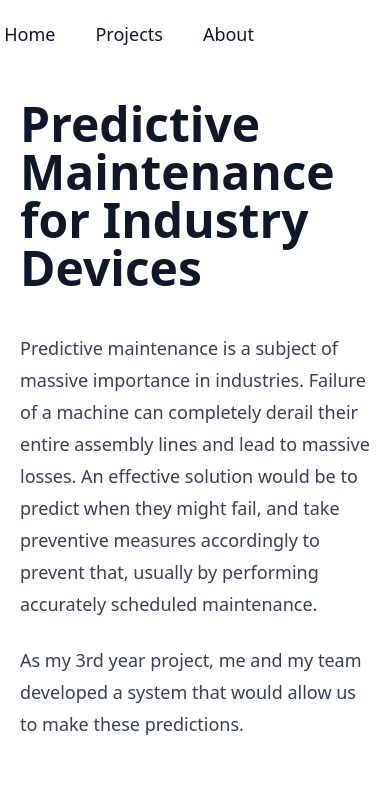
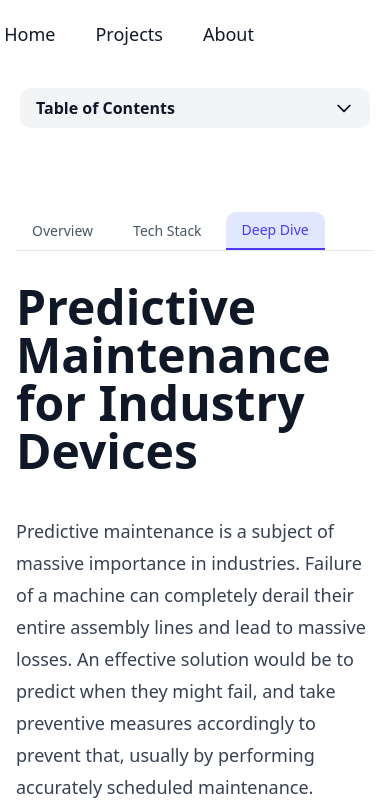
Before and after one commit to arghya2801/portfolio, a Next.js app: page /blog/predictive-maintenance in a window 390 px wide. Shown: the top 802 px of the page. Built offline with nearby package versions, Linux system fonts and the light colour scheme.

Commit message:
Implemented multi tab view to improve blog readability

```diff
--- a/src/components/MdxLayout.tsx
+++ b/src/components/MdxLayout.tsx
@@ -1,7 +1,8 @@
 'use client'
-import React, { useEffect, useState } from "react";
+import React, { useEffect, useState, useRef } from "react";
 import Navbar from "./Navbar";
 import Footer from "./Footer";
+import TabNavigation from "./TabNavigation";
 
 interface TocItem {
   id: string;
@@ -9,16 +10,22 @@ interface TocItem {
   level: number;
 }
 
-function TableOfContents() {
+function TableOfContents({ activeTab }: { activeTab: string }) {
   const [toc, setToc] = useState<TocItem[]>([]);
   const [activeId, setActiveId] = useState<string>("");
+  const [isOpen, setIsOpen] = useState(false);
 
   useEffect(() => {
     // Generate TOC from headings in the document
-    const headings = document.querySelectorAll("h1, h2, h3, h4, h5, h6");
+    // We need to wait for the content to be rendered and visibility to be applied
+    const timer = setTimeout(() => {
+        const headings = document.querySelectorAll(".prose-content h1, .prose-content h2, .prose-content h3");
         const tocItems: TocItem[] = [];
 
         headings.forEach((heading) => {
+        // Skip hidden headings
+        if ((heading as HTMLElement).style.display === 'none') return;
+
         const level = parseInt(heading.tagName.charAt(1));
         const text = heading.textContent || "";
         let id = heading.id;
@@ -47,16 +54,21 @@ function TableOfContents() {
         });
 
         setToc(tocItems);
-  }, []);
+    }, 100); // Small delay to allow DOM updates
+
+    return () => clearTimeout(timer);
+  }, [activeTab]); // Re-run when activeTab changes
 
   useEffect(() => {
     // Track active heading based on scroll position
     const handleScroll = () => {
-      const headings = document.querySelectorAll("h1, h2, h3, h4, h5, h6");
+      const headings = document.querySelectorAll(".prose-content h1, .prose-content h2, .prose-content h3");
       const scrollPosition = window.scrollY + 100; // Offset for navbar
 
       let currentActive = "";
       headings.forEach((heading) => {
+        if ((heading as HTMLElement).style.display === 'none') return;
+
         const rect = heading.getBoundingClientRect();
         const offsetTop = rect.top + window.scrollY;
 
@@ -78,6 +90,7 @@ function TableOfContents() {
     const element = document.getElementById(id);
     if (element) {
       element.scrollIntoView({ behavior: "smooth" });
+      setIsOpen(false); // Close mobile menu on click
     }
   };
 
@@ -86,8 +99,21 @@ function TableOfContents() {
   }
 
   return (
-    <div className="sticky top-20 max-h-screen overflow-y-auto bg-white dark:bg-[#020618]">
-      <h3 className="text-lg font-semibold mb-4 text-gray-900 dark:text-gray-100">
+    <div className="lg:sticky lg:top-20 lg:max-h-screen lg:overflow-y-auto bg-white dark:bg-[#020618] mb-8 lg:mb-0">
+      <div className="lg:hidden mb-4">
+        <button
+            onClick={() => setIsOpen(!isOpen)}
+            className="flex items-center justify-between w-full px-4 py-2 bg-gray-100 dark:bg-gray-800 rounded-lg text-left"
+        >
+            <span className="font-semibold text-gray-900 dark:text-gray-100">Table of Contents</span>
+            <svg className={`w-5 h-5 transform transition-transform ${isOpen ? 'rotate-180' : ''}`} fill="none" stroke="currentColor" viewBox="0 0 24 24">
+                <path strokeLinecap="round" strokeLinejoin="round" strokeWidth={2} d="M19 9l-7 7-7-7" />
+            </svg>
+        </button>
+      </div>
+
+      <div className={`${isOpen ? 'block' : 'hidden'} lg:block`}>
+        <h3 className="hidden lg:block text-lg font-semibold mb-4 text-gray-900 dark:text-gray-100">
             Table of Contents
         </h3>
         <nav className="space-y-1">
@@ -113,25 +139,100 @@ function TableOfContents() {
             ))}
         </nav>
       </div>
+    </div>
   );
 }
 
 export default function MdxLayout({ children }: { children: React.ReactNode }) {
+  const [activeTab, setActiveTab] = useState('deep-dive');
+  const contentRef = useRef<HTMLDivElement>(null);
+
+  useEffect(() => {
+    if (!contentRef.current) return;
+
+    const container = contentRef.current;
+    const children = Array.from(container.children) as HTMLElement[];
+
+    // Reset all to visible first
+    children.forEach(child => child.style.display = 'block');
+
+    if (activeTab === 'deep-dive') {
+        return; // Show all
+    }
+
+    let firstH2Index = -1;
+    let secondH2Index = -1;
+
+    children.forEach((child, index) => {
+        if (child.tagName === 'H2') {
+            if (firstH2Index === -1) firstH2Index = index;
+            else if (secondH2Index === -1) secondH2Index = index;
+        }
+    });
+
+    if (activeTab === 'overview') {
+        // Show content before first H2
+        children.forEach((child, index) => {
+            if (firstH2Index !== -1 && index >= firstH2Index) {
+                child.style.display = 'none';
+            }
+        });
+    } else if (activeTab === 'tech-stack') {
+        // Try to find a "Tech Stack" section
+        let techStackIndex = -1;
+        let nextSectionIndex = -1;
+
+        children.forEach((child, index) => {
+            if (child.tagName === 'H2') {
+                const text = child.textContent?.toLowerCase() || '';
+                if (text.includes('tech') || text.includes('stack') || text.includes('technologies')) {
+                    techStackIndex = index;
+                } else if (techStackIndex !== -1 && nextSectionIndex === -1) {
+                    nextSectionIndex = index;
+                }
+            }
+        });
+
+        if (techStackIndex !== -1) {
+            children.forEach((child, index) => {
+                if (index < techStackIndex || (nextSectionIndex !== -1 && index >= nextSectionIndex)) {
+                    child.style.display = 'none';
+                }
+            });
+        } else {
+             if (firstH2Index !== -1) {
+                 children.forEach((child, index) => {
+                    if (index < firstH2Index || (secondH2Index !== -1 && index >= secondH2Index)) {
+                        child.style.display = 'none';
+                    }
+                });
+             }
+        }
+    }
+
+  }, [activeTab]);
+
   return (
-    <>
+    <div className="animate-fade-in">
       <Navbar />
-      <div className="flex flex-row min-h-screen">
-        <div className="hidden lg:block w-64 p-5 border-r border-gray-200 dark:border-gray-700">
-          <TableOfContents />
+      <div className="flex flex-col lg:flex-row min-h-screen">
+        <div className="lg:w-64 p-5 lg:border-r border-gray-200 dark:border-gray-700">
+          <TableOfContents activeTab={activeTab} />
         </div>
 
-        <div className="flex-1 px-5 py-8">
-          <div className="max-w-4xl mx-auto prose prose-lg dark:prose-invert prose-headings:scroll-mt-20">
+        <div className="flex-1 px-4 md:px-8 lg:px-16 py-8">
+          <div className="max-w-4xl mx-auto">
+            <TabNavigation activeTab={activeTab} onTabChange={setActiveTab} />
+            <div
+                ref={contentRef}
+                className="prose-content prose prose-lg dark:prose-invert prose-headings:scroll-mt-20 max-w-none"
+            >
                 {children}
             </div>
           </div>
         </div>
+      </div>
       <Footer />
-    </>
+    </div>
   );
 }
--- /dev/null
+++ b/src/components/TabNavigation.tsx
@@ -0,0 +1,35 @@
+"use client"
+import React from 'react';
+
+interface TabNavigationProps {
+    activeTab: string;
+    onTabChange: (tab: string) => void;
+}
+
+export default function TabNavigation({ activeTab, onTabChange }: TabNavigationProps) {
+    const tabs = [
+        { id: 'overview', label: 'Overview' },
+        { id: 'tech-stack', label: 'Tech Stack' },
+        { id: 'deep-dive', label: 'Deep Dive' },
+    ];
+
+    return (
+        <div className="flex flex-wrap gap-2 mb-8 border-b border-gray-200 dark:border-gray-700">
+            {tabs.map((tab) => (
+                <button
+                    key={tab.id}
+                    onClick={() => onTabChange(tab.id)}
+                    className={`
+                        px-4 py-2 text-sm font-medium rounded-t-lg transition-colors duration-200
+                        ${activeTab === tab.id
+                            ? 'bg-indigo-100 dark:bg-indigo-900/30 text-indigo-600 dark:text-indigo-400 border-b-2 border-indigo-600 dark:border-indigo-400'
+                            : 'text-gray-600 dark:text-gray-400 hover:text-gray-900 dark:hover:text-gray-200 hover:bg-gray-50 dark:hover:bg-gray-800/50'
+                        }
+                    `}
+                >
+                    {tab.label}
+                </button>
+            ))}
+        </div>
+    );
+}
--- /dev/null
+++ b/src/hooks/useInView.ts
@@ -0,0 +1,29 @@
+import { useEffect, useState, useRef } from 'react';
+
+export function useInView(threshold = 0.1) {
+  const [isInView, setIsInView] = useState(false);
+  const ref = useRef<HTMLDivElement>(null);
+
+  useEffect(() => {
+    const observer = new IntersectionObserver(([entry]) => {
+      if (entry.isIntersecting) {
+        setIsInView(true);
+        if (ref.current) {
+          observer.unobserve(ref.current);
+        }
+      }
+    }, { threshold });
+
+    if (ref.current) {
+      observer.observe(ref.current);
+    }
+
+    return () => {
+      if (ref.current) {
+        observer.unobserve(ref.current);
+      }
+    };
+  }, [threshold]);
+
+  return { ref, isInView };
+}
```
Lines whose indentation alone changed are shown as unchanged.
